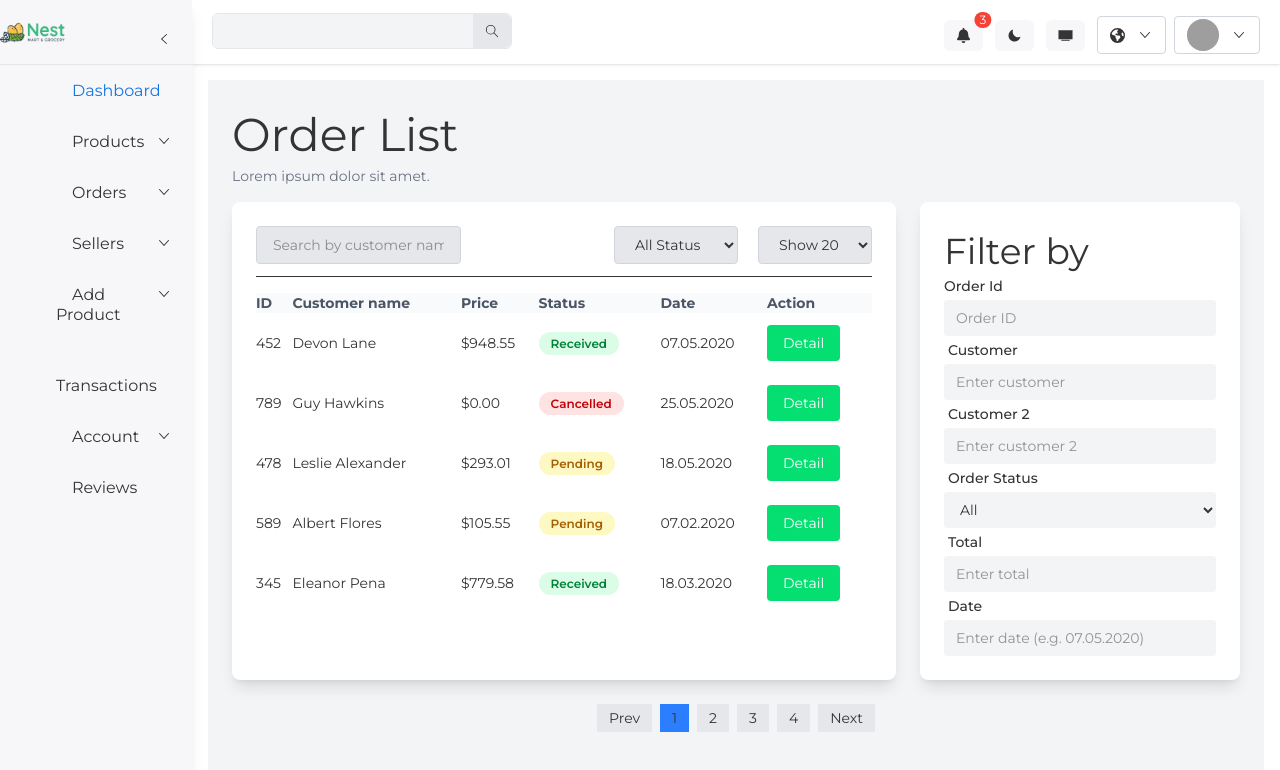
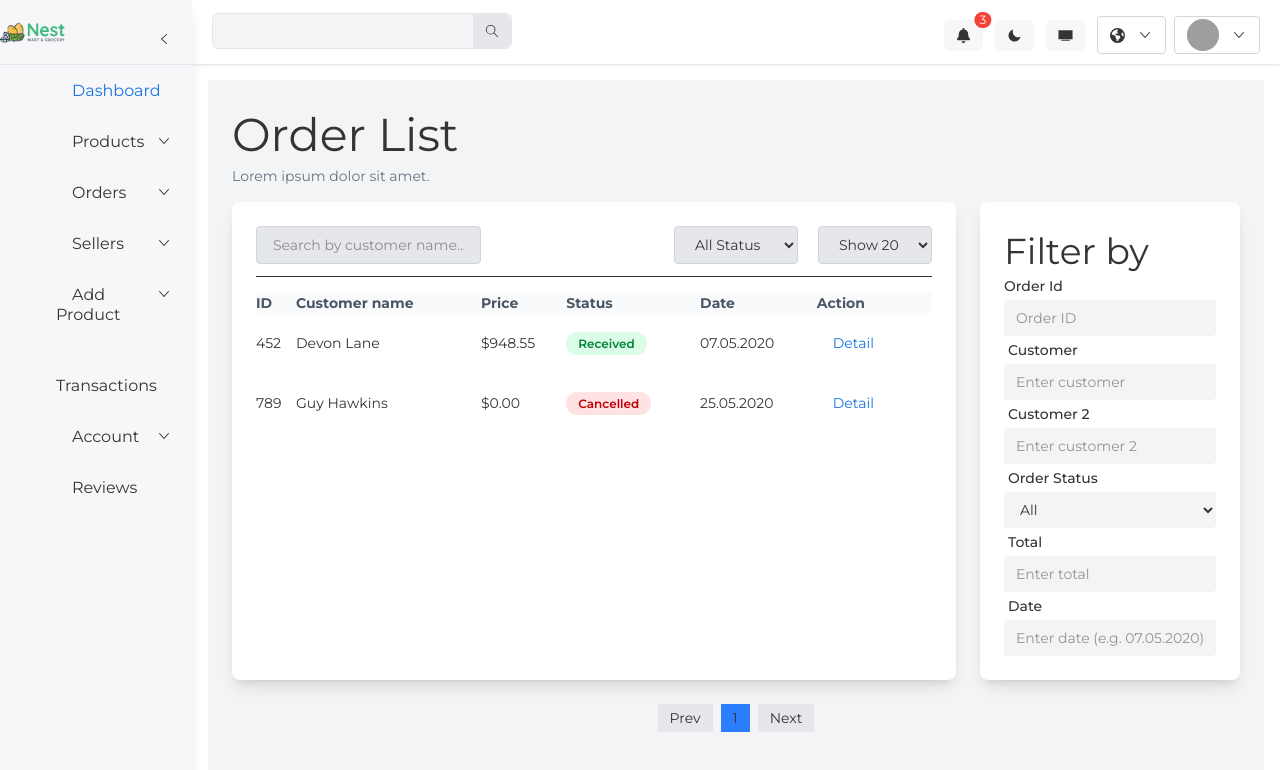
Before and after one commit to mukhriddin42/e-commerce-dashboard, a React (Vite) app: page /order-list in a window 1280 px wide. Shown: the top 770 px of the page. Built offline with nearby package versions, Linux system fonts and the light colour scheme; grey boxes are pictures that could not be loaded; some icons are missing.

Commit message:
mini uzgarishlar

```diff
--- a/public/data/data.json
+++ b/public/data/data.json
@@ -4,111 +4,26 @@
     "name": "Devon Lane",
     "price": "$948.55",
     "status": "Received",
-    "date": "07.05.2020"
+    "date": "07.05.2020",
+    "details": {
+      "address": "1234 Elm St, Springfield",
+      "phone": "+998901234567",
+      "items": [
+        { "product": "Laptop", "quantity": 1, "price": "$900" },
+        { "product": "Mouse", "quantity": 1, "price": "$48.55" }
+      ]
+    }
   },
   {
     "id": 789,
     "name": "Guy Hawkins",
     "price": "$0.00",
     "status": "Cancelled",
-    "date": "25.05.2020"
-  },
-  {
-    "id": 478,
-    "name": "Leslie Alexander",
-    "price": "$293.01",
-    "status": "Pending",
-    "date": "18.05.2020"
-  },
-  {
-    "id": 589,
-    "name": "Albert Flores",
-    "price": "$105.55",
-    "status": "Pending",
-    "date": "07.02.2020"
-  },
-  {
-    "id": 345,
-    "name": "Eleanor Pena",
-    "price": "$779.58",
-    "status": "Received",
-    "date": "18.03.2020"
-  },
-  {
-    "id": 456,
-    "name": "Dianne Russell",
-    "price": "$576.28",
-    "status": "Received",
-    "date": "23.04.2020"
-  },
-  {
-    "id": 768,
-    "name": "Savannah Nguyen",
-    "price": "$589.99",
-    "status": "Received",
-    "date": "18.05.2020"
-  },
-  {
-    "id": 977,
-    "name": "Kathryn Murphy",
-    "price": "$149.43",
-    "status": "Received",
-    "date": "23.03.2020"
-  },
-  {
-    "id": 687,
-    "name": "Jacob Jones",
-    "price": "$219.78",
-    "status": "Received",
-    "date": "07.05.2020"
-  },
-  {
-    "id": 688,
-    "name": "Jacob Jones",
-    "price": "$219.78",
-    "status": "Received",
-    "date": "07.05.2020"
-  },
-  {
-    "id": 1000,
-    "name": "Jacob Jones",
-    "price": "$219.78",
-    "status": "Received",
-    "date": "07.05.2020"
-  },
-  {
-    "id": 1001,
-    "name": "Jacob Jones",
-    "price": "$219.78",
-    "status": "Received",
-    "date": "07.05.2020"
-  },
-  {
-    "id": 1002,
-    "name": "Jacob Jones",
-    "price": "$219.78",
-    "status": "Received",
-    "date": "07.05.2020"
-  },
-  {
-    "id": 1003,
-    "name": "Jacob Jones",
-    "price": "$219.78",
-    "status": "Received",
-    "date": "07.05.2020"
-  },
-  {
-    "id": 1004,
-    "name": "Jacob Jones",
-    "price": "$219.78",
-    "status": "Received",
-    "date": "07.05.2020"
-  },
-  {
-    "id": 1005,
-    "name": "Jacob Jones",
-    "price": "$219.78",
-    "status": "Received",
-    "date": "07.05.2020"
+    "date": "25.05.2020",
+    "details": {
+      "address": "5678 Oak St, Springfield",
+      "phone": "+998909876543",
+      "items": []
+    }
   }
 ]
--- a/src/components/DashboardSideBar.jsx
+++ b/src/components/DashboardSideBar.jsx
@@ -1,41 +1,32 @@
-import { Sidenav, Nav } from 'rsuite';
-import DashboardIcon from '@rsuite/icons/legacy/Dashboard';
-import GroupIcon from '@rsuite/icons/legacy/Group';
-import SwitchCoordinatesIcon from '@rsuite/icons/SwitchCoordinates';
-import CreditCardMinusIcon from '@rsuite/icons/CreditCardMinus';
-import RelatedMapIcon from '@rsuite/icons/RelatedMap';
-import AddOutlineIcon from '@rsuite/icons/AddOutline';
-import TagNumberIcon from '@rsuite/icons/TagNumber';
-import OperatePeopleIcon from '@rsuite/icons/OperatePeople';
-import MessageIcon from '@rsuite/icons/Message';
+import { Sidenav, Nav } from "rsuite";
+import DashboardIcon from "@rsuite/icons/legacy/Dashboard";
+import GroupIcon from "@rsuite/icons/legacy/Group";
+import SwitchCoordinatesIcon from "@rsuite/icons/SwitchCoordinates";
+import CreditCardMinusIcon from "@rsuite/icons/CreditCardMinus";
+import RelatedMapIcon from "@rsuite/icons/RelatedMap";
+import AddOutlineIcon from "@rsuite/icons/AddOutline";
+import TagNumberIcon from "@rsuite/icons/TagNumber";
+import OperatePeopleIcon from "@rsuite/icons/OperatePeople";
+import MessageIcon from "@rsuite/icons/Message";
 
-
-
-import 'rsuite/dist/rsuite.min.css';
-import React, { forwardRef, memo, useEffect, useState } from 'react';
-import Logo from '../assets/icons/logo.png';
-import { Link, NavLink } from 'react-router-dom';
-
-
+import "rsuite/dist/rsuite.min.css";
+import React, { forwardRef, memo, useEffect, useState } from "react";
+import Logo from "../assets/icons/logo.png";
+import { Link, NavLink, useLocation } from "react-router-dom";
 
 const DashboardSideBar = () => {
+  const location = useLocation();
   const [expanded, setExpanded] = useState(true);
-    const [activeKey, setActiveKey] = useState('1');
+  const [activeKey, setActiveKey] = useState("1");
+  const [lastViewedOrderId, setLastViewedOrderId] = useState(localStorage.getItem("lastId"));
+
+  const hasValidLastOrderId = lastViewedOrderId && /^\d+$/.test(lastViewedOrderId);
 
   useEffect(() => {
-        const screenW = window.innerWidth;
+    setLastViewedOrderId(localStorage.getItem("lastId"));
+  }, [location]);
 
-        if (screenW < 1080) {
-            setExpanded(false)
-        }
-
-    }, [])
-
-
-
-
-
-    // this is for React Router DOM to work with rsuite
+  // NavLink remains same
   const NavLink = forwardRef(({ href, children, ...rest }, ref) => (
     <Link ref={ref} to={href} {...rest}>
       {children}
@@ -43,45 +34,60 @@ const DashboardSideBar = () => {
   ));
 
   return (
-
-        <Sidenav expanded={expanded} className='w-[50vw] absolute md:relative md:max-w-[15vw]! z-20 shadow-lg  transition-all duration-100 ease-in-out' >
+    <Sidenav
+      expanded={expanded}
+      className="w-[50vw] absolute md:relative md:max-w-[15vw]! z-20 shadow-lg  transition-all duration-100 ease-in-out"
+    >
       <Sidenav.Header>
         <div className="flex items-center justify-between h-16">
-                    <Link to="/" >
-                        {expanded && (
-                            <img src={Logo} className="w-[50%] " alt="Logo" />
-                        )}
+          <Link to="/">
+            {expanded && <img src={Logo} className="w-[50%] " alt="Logo" />}
           </Link>
-                    <Sidenav.Toggle onToggle={expanded => setExpanded(expanded)} className='border-t-0!' />
+          <Sidenav.Toggle
+            onToggle={(expanded) => setExpanded(expanded)}
+            className="border-t-0!"
+          />
         </div>
       </Sidenav.Header>
-            <hr className='my-0!' />
+      <hr className="my-0!" />
 
       <Sidenav.Body>
         <Nav activeKey={activeKey} onSelect={setActiveKey}>
-                    <Nav.Item eventKey="1" as={NavLink} href="/"  icon={<DashboardIcon />}>
+          <Nav.Item eventKey="1" as={NavLink} href="/" icon={<DashboardIcon />}>
             Dashboard
           </Nav.Item>
 
-                    <Nav.Menu placement="" eventKey="2" title="Products" icon={<CreditCardMinusIcon />}>
-                        <Nav.Item eventKey="2-1"
-                            as={NavLink} href="/products" >Product List</Nav.Item>
-                        <Nav.Item eventKey="2-2"
-                            as={NavLink} href="/categories" >Categories</Nav.Item>
+          <Nav.Menu
+            placement=""
+            eventKey="2"
+            title="Products"
+            icon={<CreditCardMinusIcon />}
+          >
+            <Nav.Item eventKey="2-1" as={NavLink} href="/products">
+              Product List
+            </Nav.Item>
+            <Nav.Item eventKey="2-2" as={NavLink} href="/categories">
+              Categories
+            </Nav.Item>
           </Nav.Menu>
           <Nav.Menu
-                        placement=""
             eventKey="3"
             title="Orders"
             icon={<SwitchCoordinatesIcon />}
           >
-                        <Nav.Item eventKey="3-1"
-                            as={NavLink} href="/order-list" >Order List</Nav.Item>
-                        <Nav.Item eventKey="3-2"
-                            as={NavLink} href="/order-details" >Order Detail</Nav.Item>
-
+            <Nav.Item eventKey="3-1" as={NavLink} href="/order-list">
+              Order List
+            </Nav.Item>
+            {hasValidLastOrderId && (
+              <Nav.Item
+                eventKey="3-2"
+                as={NavLink}
+                href={`/order-details/${lastViewedOrderId}`}
+              >
+                Order Detail
+              </Nav.Item>
+            )}
           </Nav.Menu>
-
 
           <Nav.Menu
             placement=""
@@ -89,11 +95,12 @@ const DashboardSideBar = () => {
             title="Sellers"
             icon={<RelatedMapIcon />}
           >
-                        <Nav.Item eventKey="4-1"
-                            as={NavLink} href="/seller-list" >Sellers List</Nav.Item>
-                        <Nav.Item eventKey="4-2"
-                            as={NavLink} href="/seller-profile" >Sellers Profile</Nav.Item>
-
+            <Nav.Item eventKey="4-1" as={NavLink} href="/seller-list">
+              Sellers List
+            </Nav.Item>
+            <Nav.Item eventKey="4-2" as={NavLink} href="/seller-profile">
+              Sellers Profile
+            </Nav.Item>
           </Nav.Menu>
 
           <Nav.Menu
@@ -102,15 +109,20 @@ const DashboardSideBar = () => {
             title="Add Product"
             icon={<AddOutlineIcon />}
           >
-                        <Nav.Item eventKey="5-1"
-                            as={NavLink} href="/addproduct" >Add Product 1</Nav.Item>
-                        <Nav.Item eventKey="5-2"
-                            as={NavLink} href="/addproducttwo" >Add Product 2</Nav.Item>
-
+            <Nav.Item eventKey="5-1" as={NavLink} href="/addproduct">
+              Add Product 1
+            </Nav.Item>
+            <Nav.Item eventKey="5-2" as={NavLink} href="/addproducttwo">
+              Add Product 2
+            </Nav.Item>
           </Nav.Menu>
 
-                    <Nav.Item eventKey="6" icon={<TagNumberIcon />}
-                        as={NavLink} href="/transactions" >
+          <Nav.Item
+            eventKey="6"
+            icon={<TagNumberIcon />}
+            as={NavLink}
+            href="/transactions"
+          >
             Transactions
           </Nav.Item>
 
@@ -120,31 +132,26 @@ const DashboardSideBar = () => {
             title="Account"
             icon={<OperatePeopleIcon />}
           >
-                        <Nav.Item eventKey="7-1"
-                            as={NavLink} href="/profile-setting" >Profile Settings</Nav.Item>
-                        <Nav.Item eventKey="7-2"
-                            as={NavLink} href="/site-setting" >Site Settings</Nav.Item>
-
+            <Nav.Item eventKey="7-1" as={NavLink} href="/profile-setting">
+              Profile Settings
+            </Nav.Item>
+            <Nav.Item eventKey="7-2" as={NavLink} href="/site-setting">
+              Site Settings
+            </Nav.Item>
           </Nav.Menu>
 
-
-
-
-
-                    <Nav.Item eventKey="8" icon={<MessageIcon />}
-                        as={NavLink} href="/reviews" >
+          <Nav.Item
+            eventKey="8"
+            icon={<MessageIcon />}
+            as={NavLink}
+            href="/reviews"
+          >
             Reviews
           </Nav.Item>
-
-
-
         </Nav>
       </Sidenav.Body>
     </Sidenav>
-
-
   );
 };
 
-
 export default DashboardSideBar;
--- a/src/main.jsx
+++ b/src/main.jsx
@@ -47,8 +47,8 @@ const router = createBrowserRouter([
         element: <OrderList />
       },
       {
-        path: "order-details",
-        element: <OrderDetails />
+        path: "order-details/:id",
+        element: <OrderDetails/>
       },
       {
         path: "reviews",
--- a/src/pages/OrderDetails.jsx
+++ b/src/pages/OrderDetails.jsx
@@ -1,9 +1,68 @@
-import React from 'react'
+import React, { useEffect, useState } from "react";
+import { useParams, useNavigate } from "react-router-dom";
+import axios from "axios";
 
 const OrderDetails = () => {
+  const { id } = useParams(); // URL dan orderId olish
+  const navigate = useNavigate();
+  const [order, setOrder] = useState(null);
+  const [loading, setLoading] = useState(true);
+
+  useEffect(() => {
+    // Ma'lumotni yuklash, sizda data.json ni olish
+    const fetchOrder = async () => {
+      if (id) {
+       localStorage.setItem("lastId", id); // id o'zgaruvchidan olinadi
+
+      }
+      try {
+        const res = await axios.get("/data/data.json");
+        const orderData = res.data.find((o) => o.id.toString() === id);
+        if (!orderData) {
+          alert("Order topilmadi");
+          setOrder(null);
+          navigate("/orders");
+          return;
+        } else {
+          setOrder(orderData);
+        }
+      } catch (error) {
+        console.error("Xatolik:", error);
+      } finally {
+        setLoading(false);
+      }
+    };
+
+    fetchOrder();
+  }, [id, navigate]);
+
+  if (loading) return <div>Yuklanmoqda...</div>;
+  if (!order) return <div>Order topilmadi</div>;
+
   return (
-    <div>OrderDetails</div>
-  )
-}
+    <div className="p-6 bg-white rounded shadow max-w-xl mx-auto mt-10">
+      <h1 className="text-2xl font-bold mb-4">Order Details #{order.id}</h1>
+      <p>
+        <strong>Customer Name:</strong> {order.name}
+      </p>
+      <p>
+        <strong>Price:</strong> {order.price}
+      </p>
+      <p>
+        <strong>Status:</strong> {order.status}
+      </p>
+      <p>
+        <strong>Date:</strong> {order.date}
+      </p>
+      {/* Qo‘shimcha order ma’lumotlarini shunga o‘xshab qo‘shing */}
+      <button
+        onClick={() => navigate("/order-list")}
+        className="mt-4 px-4 py-2 bg-blue-500 text-white rounded hover:bg-blue-600"
+      >
+        Back to Orders
+      </button>
+    </div>
+  );
+};
 
-export default OrderDetails
+export default OrderDetails;
--- a/src/pages/OrderList.jsx
+++ b/src/pages/OrderList.jsx
@@ -1,5 +1,6 @@
 import axios from "axios";
 import React, { useState, useMemo, useEffect } from "react";
+import { Link } from "react-router-dom";
 
 const statusClasses = {
   Received: "bg-green-100 text-green-700",
@@ -37,7 +38,7 @@ const OrderList = () => {
         const res = await axios.get(baseUrl);
         console.log("So‘rov muvaffaqiyatli", res.data);
         setData(res.data);
-        setLoading(true)
+        setLoading(true);
       } catch (error) {
         if (error.name === "CanceledError") {
           console.log("So‘rov abort qilindi");
@@ -143,9 +144,9 @@ const OrderList = () => {
         <h1 className="text-2xl font-semibold">Order List</h1>
         <p className="text-gray-500 text-sm">Lorem ipsum dolor sit amet.</p>
       </div>
-      <div className="w-full! max-w-7xl! mx-auto flex gap-6">
+      <div className="mx-auto flex flex-col md:flex-row gap-6">
         {/* Left Table */}
-        <div className="flex-1 w-full bg-white rounded-lg shadow-lg p-6">
+        <div className="flex-1 w-full bg-white rounded-lg shadow-lg p-6 overflow-x-auto">
           <div className="flex justify-between items-center mb-4 border-b pb-3">
             <input
               type="text"
@@ -215,9 +216,12 @@ const OrderList = () => {
                       </td>
                       <td>{order.date}</td>
                       <td>
-                        <button className="bg-green-400 text-white! px-4 py-2 rounded! hover:bg-green-600">
+                        <Link
+                          to={`/order-details/${order.id}`}
+                          className="bg-green-400 text-white px-4 py-2 rounded hover:bg-green-600"
+                        >
                           Detail
-                        </button>
+                        </Link>
                       </td>
                     </tr>
                   ))
@@ -228,7 +232,7 @@ const OrderList = () => {
         </div>
 
         {/* Right Filter Panel */}
-        <div className="w-80 bg-white rounded-lg shadow-lg p-6">
+        <div className="w-full md:w-65 bg-white rounded-lg shadow-lg p-6">
           <h2 className="font-bold text-lg mb-4">Filter by</h2>
           <div className="space-y-4">
             <label
@@ -320,7 +324,7 @@ const OrderList = () => {
       </div>
 
       {/* Pagination */}
-      <div className="flex justify-center items-center gap-2 mt-6">
+      <div className="flex flex-wrap justify-center items-center gap-2 mt-6">
         <button
           onClick={() => setCurrentPage((prev) => Math.max(prev - 1, 1))}
           className="px-3 py-1 bg-gray-200 rounded hover:bg-gray-300"
```
Lines whose indentation alone changed are shown as unchanged.
